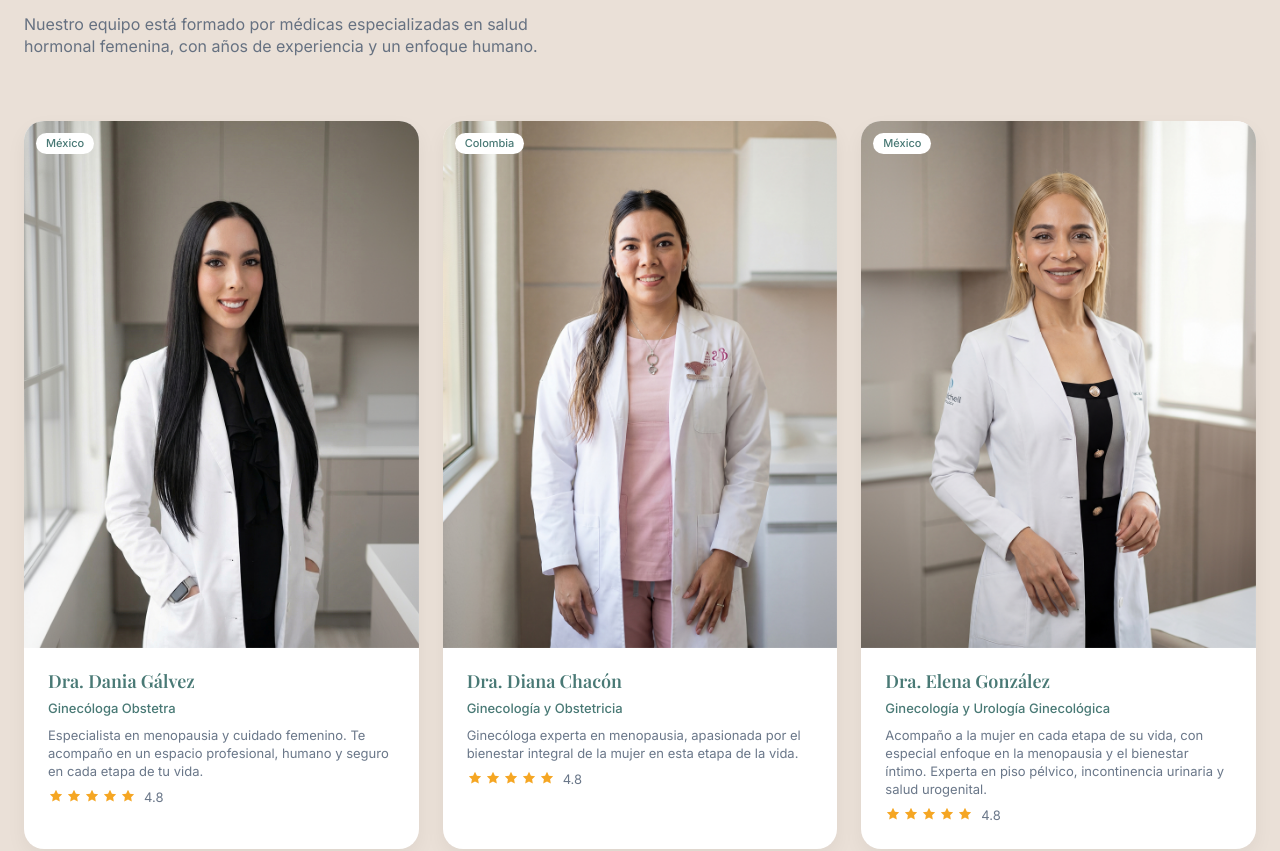
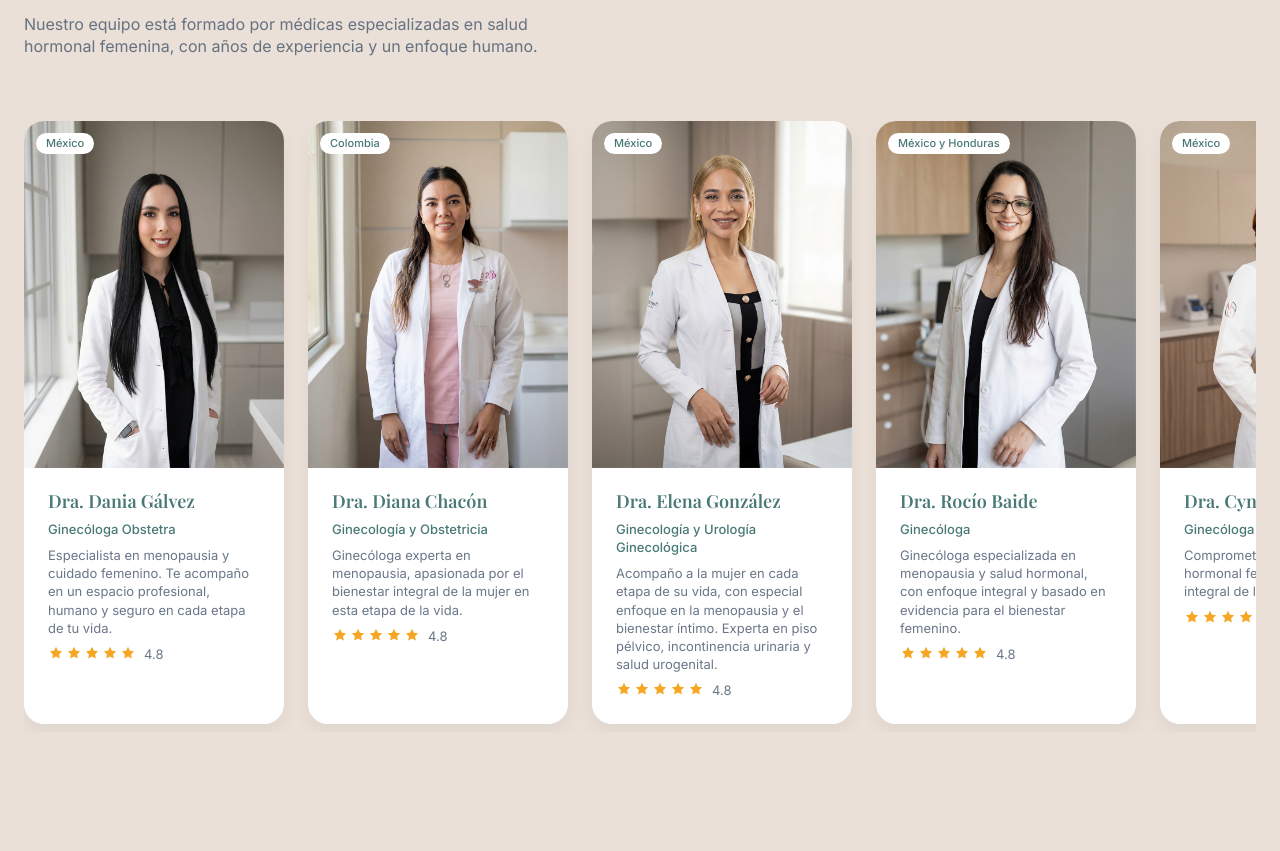
Before and after one commit to vadai-ia/mennasalud, a React (Vite) app: page / in a window 1280 px wide. Shown: the part 5067-5918 px from the top of the page. Built offline with nearby package versions, Linux system fonts and the light colour scheme; a web font is replaced by a local one.

Commit message:
Add Dra. María Victoria and switch specialists to horizontal scroll
Co-Authored-By: Claude Opus 4.6 (1M context) <noreply@anthropic.com>

```diff
--- a/src/components/sections/SpecialistsSection.jsx
+++ b/src/components/sections/SpecialistsSection.jsx
@@ -5,6 +5,7 @@ import imgDianaChacon from '../../assets/Images/doctors/Diana-Chacon.jpg'
 import imgElenaGonzalez from '../../assets/Images/doctors/Elena-Gonzalez.jpg'
 import imgRocioBaide from '../../assets/Images/doctors/Rocio-Baide.jpg'
 import imgCynthiaInfante from '../../assets/Images/doctors/Cynthia-Infante.jpg'
+import imgMariaVictoria from '../../assets/Images/doctors/maria-victoria.jpg'
 
 const specialists = [
   {
@@ -51,6 +52,15 @@ const specialists = [
     rating: 4.8,
     bio: 'Comprometida con la salud hormonal femenina y el bienestar integral de la mujer.',
     photo: imgCynthiaInfante,
+  },
+  {
+    id: 6,
+    name: 'Dra. María Victoria',
+    specialty: 'Ginecología',
+    country: 'México',
+    rating: 4.8,
+    bio: 'Dedicada al cuidado integral de la mujer, con un enfoque cercano y empático en cada consulta.',
+    photo: imgMariaVictoria,
   },
 ]
 
--- a/src/components/sections/SpecialistsSection.module.css
+++ b/src/components/sections/SpecialistsSection.module.css
@@ -15,23 +15,34 @@
   font-style: italic;
 }
 
-/* ── Scroll wrapper — desktop: constrained, mobile: full bleed */
+/* ── Scroll wrapper — horizontal scroll en todas las resoluciones */
 .scrollWrapper {
   max-width: var(--container-max);
   margin-inline: auto;
   padding-inline: var(--container-px);
 }
 
-/* ── Grid — 5 cards, centradas en desktop ─────────────── */
+/* ── Grid — scroll horizontal, tarjetas de tamaño fijo ── */
 .grid {
-  display: grid;
-  grid-template-columns: repeat(5, 1fr);
+  display: flex;
+  overflow-x: auto;
+  scroll-snap-type: x mandatory;
+  -webkit-overflow-scrolling: touch;
   gap: var(--space-lg);
+  padding-bottom: 8px;
   margin-bottom: var(--space-2xl);
+  scrollbar-width: none;
+}
+
+.grid::-webkit-scrollbar {
+  display: none;
 }
 
 /* ── Card ─────────────────────────────────────────────── */
 .card {
+  flex-shrink: 0;
+  width: 260px;
+  scroll-snap-align: start;
   display: flex;
   flex-direction: column;
   border-radius: var(--radius-md);
@@ -106,20 +117,6 @@
 }
 
 /* ── Responsive ───────────────────────────────────────── */
-/* 5 cards → 3 columnas en tablet grande */
-@media (max-width: 1280px) {
-  .grid {
-    grid-template-columns: repeat(3, 1fr);
-  }
-}
-
-/* 2 columnas en tablet */
-@media (max-width: 900px) {
-  .grid {
-    grid-template-columns: repeat(2, 1fr);
-  }
-}
-
 @media (max-width: 768px) {
   .section {
     padding-block: 80px;
@@ -132,26 +129,14 @@
   }
 
   .grid {
-    display: flex;
-    overflow-x: auto;
-    scroll-snap-type: x mandatory;
     scroll-padding-left: var(--container-px);
-    -webkit-overflow-scrolling: touch;
     gap: 16px;
     padding-left: var(--container-px);
     padding-right: var(--container-px);
-    padding-bottom: 8px;
     margin-bottom: 40px;
-    scrollbar-width: none;
-  }
-
-  .grid::-webkit-scrollbar {
-    display: none;
   }
 
   .card {
-    flex-shrink: 0;
     width: 78vw;
-    scroll-snap-align: start;
   }
 }
```
Also changed, not shown: src/assets/Images/doctors/maria-victoria.jpg (added).
